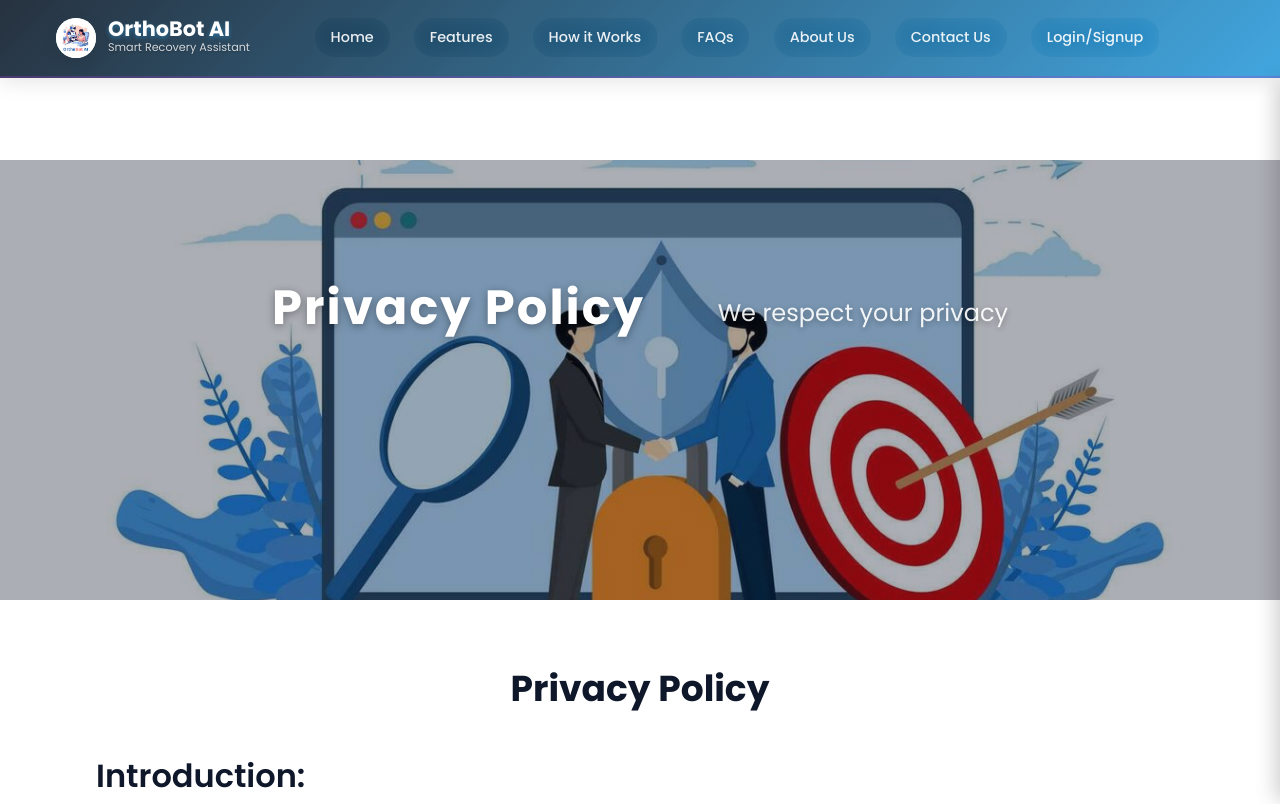
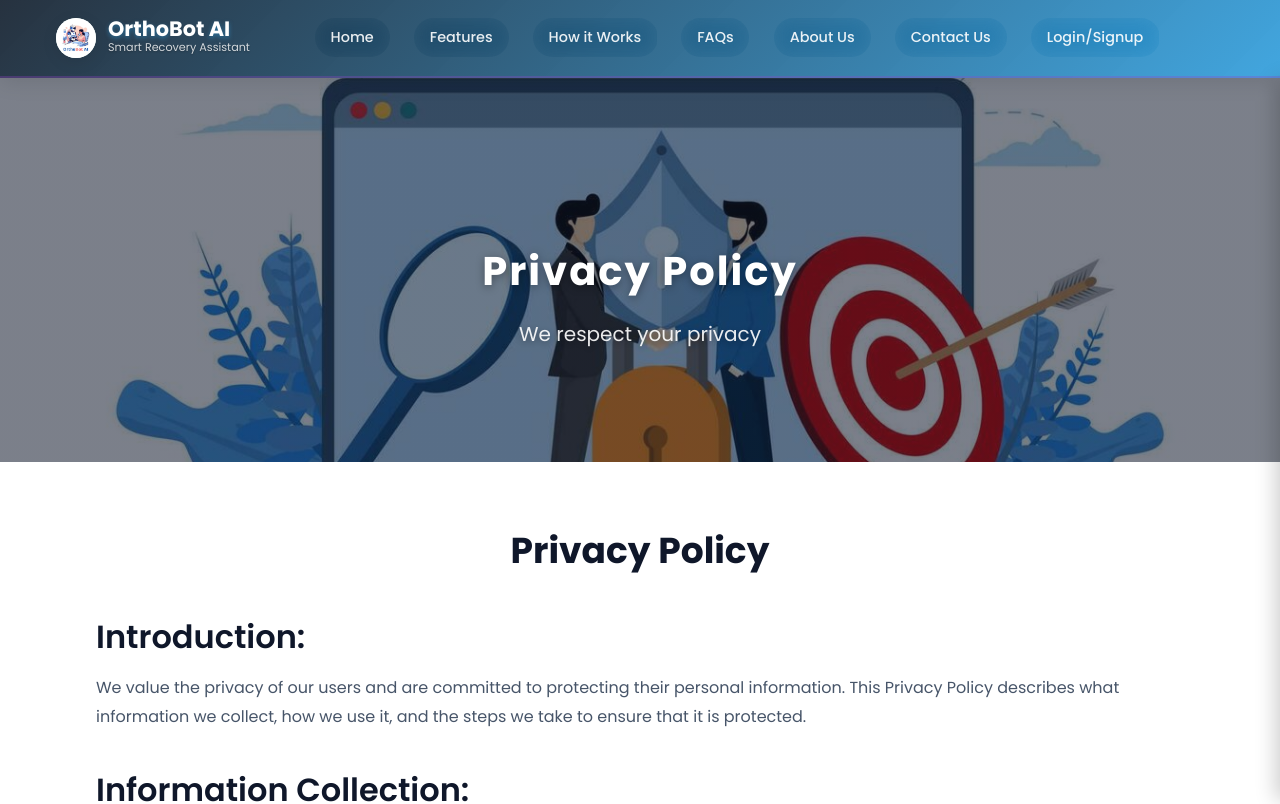
Before and after one commit to krishnasingh34/OrthoBot-AI, a React (Vite) app: page /privacy-policy in a window 1280 px wide. Shown: the top 804 px of the page. Built offline with nearby package versions, Linux system fonts and the light colour scheme.

Commit message:
updated footer styling

```diff
--- a/src/CSS/AboutUs.css
+++ b/src/CSS/AboutUs.css
@@ -13,12 +13,40 @@
     color: white;
     padding: 110px 0 60px;
     text-align: center;
-    min-height: 45vh;
+    min-height: 48vh;
     width: 100vw;
     margin-left: 50%;
     transform: translateX(-50%);
     left: 0;
     right: 0;
+    margin-top: -82.5px;
+    display: flex;
+    align-items: center;
+    justify-content: center;
+  }
+
+  /* Contact Us Header */
+  .contact-us .about-header {
+    background: linear-gradient(rgba(15, 23, 42, 0.55), rgba(15, 23, 42, 0.55)), url('../assets/contact-us.png');
+    background-size: cover;
+    background-position: center;
+    background-repeat: no-repeat;
+  }
+
+  /* Privacy Policy Header */
+  .privacy-page .about-header {
+    background: linear-gradient(rgba(15, 23, 42, 0.55), rgba(15, 23, 42, 0.55)), url('../assets/privacy-policy.jpg');
+    background-size: cover;
+    background-position: center;
+    background-repeat: no-repeat;
+  }
+
+  /* Terms & Conditions Header */
+  .terms-page .about-header {
+    background: linear-gradient(rgba(15, 23, 42, 0.55), rgba(15, 23, 42, 0.55)), url('../assets/terms-conditions.jpg');
+    background-size: cover;
+    background-position: center;
+    background-repeat: no-repeat;
   }
 
   .header-content h1 {
@@ -185,7 +213,7 @@
 
   .achievements-grid {
     display: grid;
-    grid-template-columns: repeat(auto-fit, minmax(250px, 1fr));
+    grid-template-columns: repeat(4, 1fr);
     gap: 2rem;
   }
 
@@ -226,7 +254,7 @@
   @media (max-width: 768px) {
     .about-content {
       grid-template-columns: 1fr;
-      gap: 2rem;
+      gap: 0rem;
       text-align: left;
     }
 
--- a/src/CSS/ContactUs.css
+++ b/src/CSS/ContactUs.css
@@ -18,6 +18,31 @@
   transform: translateX(-50%);
   left: 0;
   right: 0;
+  margin-top: -82.5px;
+}
+
+/* About Header for Contact Us */
+.contact-us .about-header {
+  position: relative;
+  background-color: #0f172a;
+  background-image: linear-gradient(#0f172a59, #0f172a59), url('../assets/contact-us.png');
+  background-size: cover, cover;
+  background-position: center, center 85%;
+  background-repeat: no-repeat, no-repeat;
+  color: #fff;
+  text-align: center;
+  padding: 90px 0px 50px;
+  text-align: center;
+  min-height: 48vh;
+  width: 100vw;
+  margin-left: 50%;
+  transform: translateX(-50%);
+  left: 0;
+  right: 0;
+  margin-top: -82.5px;
+  display: flex;
+  align-items: center;
+  justify-content: center;
 }
 
 .header-content h1 {
--- a/src/CSS/PrivacyPolicy.css
+++ b/src/CSS/PrivacyPolicy.css
@@ -18,6 +18,29 @@
   transform: translateX(-50%);
   left: 0;
   right: 0;
+  margin-top: -82.5px;
+}
+
+/* About Header for Privacy Policy */
+.privacy-page .about-header {
+  position: relative;
+  background: linear-gradient(rgba(15, 23, 42, 0.55), rgba(15, 23, 42, 0.55)), url('../assets/privacy-policy.jpg');
+  background-size: cover;
+  background-position: center;
+  background-repeat: no-repeat;
+  color: white;
+  padding: 110px 0 60px;
+  text-align: center;
+  min-height: 48vh;
+  width: 100vw;
+  margin-left: 50%;
+  transform: translateX(-50%);
+  left: 0;
+  right: 0;
+  margin-top: -82.5px;
+  display: flex;
+  align-items: center;
+  justify-content: center;
 }
 
 .privacy-header .header-content h1 {
--- a/src/CSS/TermsConditions.css
+++ b/src/CSS/TermsConditions.css
@@ -18,6 +18,29 @@
   transform: translateX(-50%);
   left: 0;
   right: 0;
+  margin-top: -82.5px;
+}
+
+/* About Header for Terms & Conditions */
+.terms-page .about-header {
+  position: relative;
+  background: linear-gradient(rgba(15, 23, 42, 0.55), rgba(15, 23, 42, 0.55)), url('../assets/terms-conditions.jpg');
+  background-size: cover;
+  background-position: center;
+  background-repeat: no-repeat;
+  color: white;
+  padding: 110px 0 60px;
+  text-align: center;
+  min-height: 48vh;
+  width: 100vw;
+  margin-left: 50%;
+  transform: translateX(-50%);
+  left: 0;
+  right: 0;
+  margin-top: -82.5px;
+  display: flex;
+  align-items: center;
+  justify-content: center;
 }
 
 .terms-header .header-content h1 {
--- a/src/Components/AboutUs.jsx
+++ b/src/Components/AboutUs.jsx
@@ -55,10 +55,37 @@ const AboutUs = () => {
     <div className="about-us page-container">
       {/* Header Section */}
       <div className="about-header">
-        <div className="header-content">
-          <h1>About Us</h1>
-          <h2>Welcome to Dr. Rameshwar Kumar Clinic</h2>
-        </div>
+        <div className="header-content"
+     style={{
+       display: "flex",
+       flexDirection: "column",
+       alignItems: "center",
+       textAlign: "center",
+       gap: "10px",
+     }}
+>
+  <h1
+    style={{
+      margin: "0",
+      fontSize: "40px",
+      fontWeight: "bold",
+      color: "white",
+    }}
+  >
+    About Us
+  </h1>
+
+  <h2
+    style={{
+      marginTop: "5px",
+      fontSize: "20px",
+      fontWeight: "normal",
+      color: "white ",
+    }}
+  >
+    Welcome to Dr. Rameshwar Kumar Clinic
+  </h2>
+</div>
       </div>
 
       {/* About Dr. Rameshwar Kumar Section */}
--- a/src/Components/ContactUs.jsx
+++ b/src/Components/ContactUs.jsx
@@ -4,11 +4,38 @@ const ContactUs = () => {
   return (
     <div className="contact-us page-container">
       {/* Header Section with background image */}
-      <div className="contact-header">
-        <div className="header-content">
-          <h1>Contact Us</h1>
-          <h2>Get in Touch with Dr. Rameshwar Kumar</h2>
-        </div>
+      <div className="about-header">
+        <div className="header-content"
+     style={{
+       display: "flex",
+       flexDirection: "column",
+       alignItems: "center",
+       textAlign: "center",
+       gap: "10px",
+     }}
+>
+  <h1
+    style={{
+      margin: "0",
+      fontSize: "40px",
+      fontWeight: "bold",
+      color: "white",
+    }}
+  >
+    Contact Us
+  </h1>
+
+  <h2
+    style={{
+      marginTop: "5px",
+      fontSize: "20px",
+      fontWeight: "normal",
+      color: "white ",
+    }}
+  >
+    Get in Touch with Dr. Rameshwar Kumar
+  </h2>
+</div>
       </div>
 
       {/* Content Section matching provided layout */}
--- a/src/Components/PrivacyPolicy.jsx
+++ b/src/Components/PrivacyPolicy.jsx
@@ -5,11 +5,38 @@ const PrivacyPolicy = () => {
   return (
     <div className="privacy-page page-container">
       {/* Header Section with background image */}
-      <div className="privacy-header">
-        <div className="header-content">
-          <h1>Privacy Policy</h1>
-          <h2>We respect your privacy</h2>
-        </div>
+      <div className="about-header">
+        <div className="header-content"
+     style={{
+       display: "flex",
+       flexDirection: "column",
+       alignItems: "center",
+       textAlign: "center",
+       gap: "10px",
+     }}
+>
+  <h1
+    style={{
+      margin: "0",
+      fontSize: "40px",
+      fontWeight: "bold",
+      color: "white",
+    }}
+  >
+  Privacy Policy
+  </h1>
+
+  <h2
+    style={{
+      marginTop: "5px",
+      fontSize: "20px",
+      fontWeight: "normal",
+      color: "white ",
+    }}
+  >
+  We respect your privacy
+  </h2>
+</div>
       </div>
 
       {/* Content Section */}
--- a/src/Components/TermsConditions.jsx
+++ b/src/Components/TermsConditions.jsx
@@ -5,11 +5,38 @@ const TermsConditions = () => {
   return (
     <div className="terms-page page-container">
       {/* Header Section with background image */}
-      <div className="terms-header">
-        <div className="header-content">
-          <h1>Terms & Conditions</h1>
-          <h2>Our Terms of Usage</h2>
-        </div>
+      <div className="about-header">
+        <div className="header-content"
+     style={{
+       display: "flex",
+       flexDirection: "column",
+       alignItems: "center",
+       textAlign: "center",
+       gap: "10px",
+     }}
+>
+  <h1
+    style={{
+      margin: "0",
+      fontSize: "40px",
+      fontWeight: "bold",
+      color: "white",
+    }}
+  >
+    Terms & Conditions
+  </h1>
+
+  <h2
+    style={{
+      marginTop: "5px",
+      fontSize: "20px",
+      fontWeight: "normal",
+      color: "white ",
+    }}
+  >
+    Our Terms of Usage
+  </h2>
+</div>
       </div>
 
       {/* Content Section */}
```
